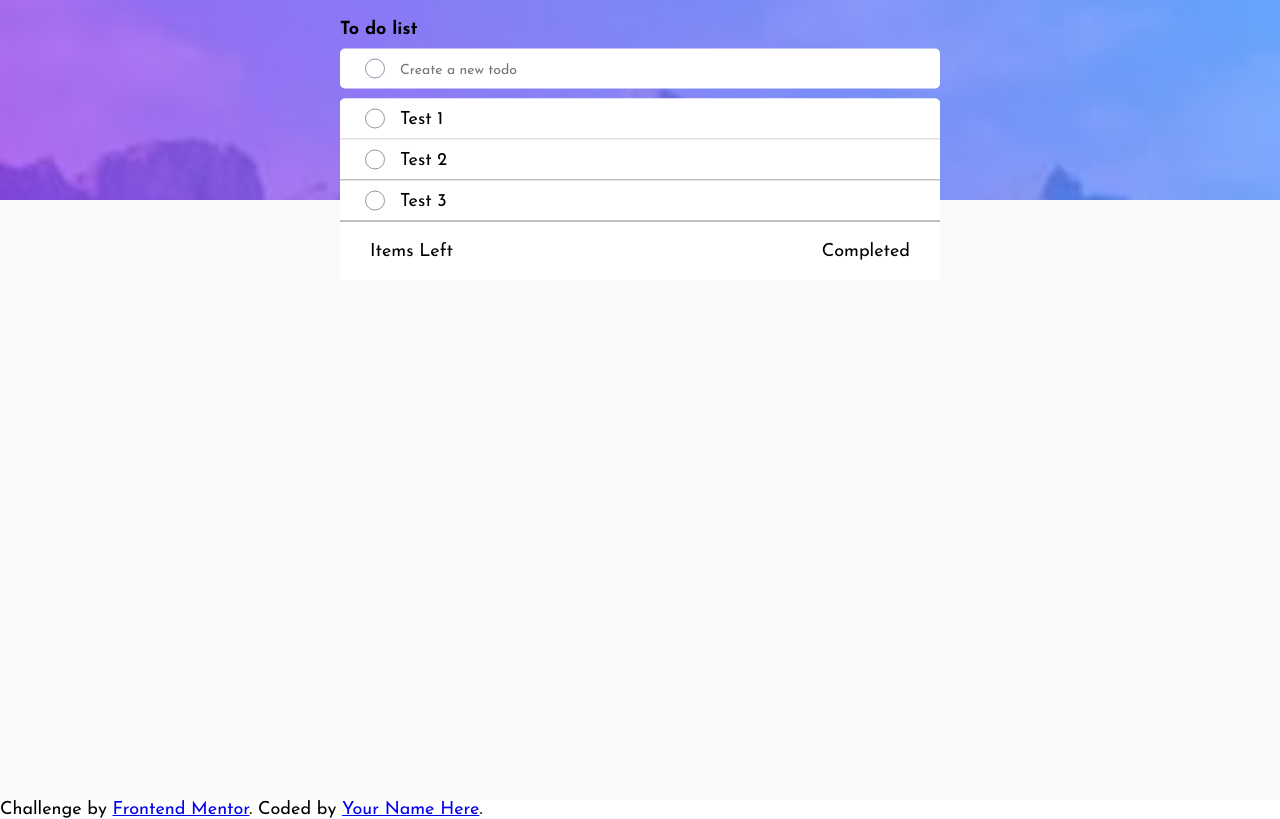
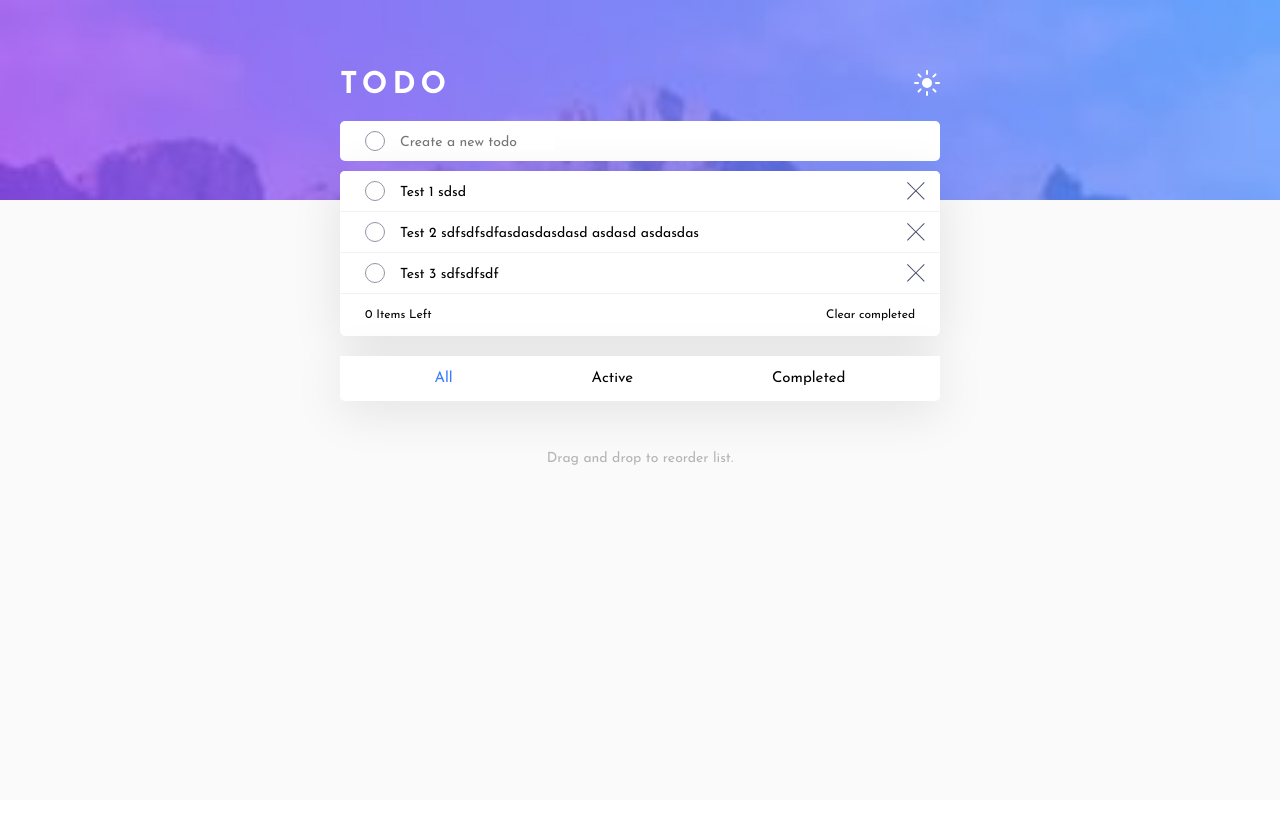
Before and after one commit to dsgnow/todoList, a plain HTML site: page index.html in a window 1280 px wide. Drawn offline with Linux system fonts and the light colour scheme.

Commit message:
new styles, add filters and features

```diff
--- a/index.html
+++ b/index.html
@@ -20,7 +20,12 @@
         <img class="background__img" src="images/bg-mobile-light.jpg" alt="hills">
       </section>
       <section class="main">
-        <h1>To do list</h1>
+        <div class="main__features">
+          <h1>todo</h1>
+          <span class="main__changeColor">
+          <img class="changeColor__img" src="images/icon-sun.svg" alt="check">
+        </span>
+        </div>
         <div class="main__addNewItem">
           <span class="circle main__circle">
             <img class="circle__img" src="images/check.svg" alt="check">
@@ -31,36 +36,48 @@
           <ul class="todoList__list">
             <li class="todoList__elem todoList__elem--active">
               <span class="circle todoList__circle todoList__circle--active">
-                <img class="todoList__img" src="images/check.svg" alt="check">
+                <img class="circle__img" src="images/check.svg" alt="check">
               </span>
-              Test 1
+              <p>Test 1 sdsd</p>
+              <span class="delete todoList__delete">
+                <img class="delete__removeItem" src="images/icon-cross.svg" alt="check">
+              </span>
             </li>
             <li class="todoList__elem">
               <span class="circle todoList__circle todoList__circle--active">
-                <img class="todoList__img" src="images/check.svg" alt="check">
+                <img class="circle__img" src="images/check.svg" alt="check">
               </span>
-              Test 2
+              <p>Test 2 sdfsdfsdfasdasdasdasd asdasd asdasdas</p>
+              <span class="delete todoList__delete">
+                <img class="delete__removeItem" src="images/icon-cross.svg" alt="check">
+              </span>
             </li>
             <li class="todoList__elem">
               <span class="circle todoList__circle todoList__circle--active">
-                <img class="todoList__img" src="images/check.svg" alt="check">
+                <img class="circle__img" src="images/check.svg" alt="check">
               </span>
-              Test 3
+              <p>Test 3 sdfsdfsdf</p>
+              <span class="delete todoList__delete">
+                <img class="delete__removeItem" src="images/icon-cross.svg" alt="check">
+              </span>
             </li>
           </ul>
           <div class="todoList__options">
-            <span class="todoList__itemsLeft">Items Left</span>
-            <span class="todoList__completed">Completed</span>
+            <p class="todoList__itemsLeft"><span class="todoList__itemsLeft--count">0</span> Items Left</p>
+            <p class="todoList__clearCompleted">Clear completed</p>
           </div>
         </div>
+        <div class="main__filter filter">
+          <p class="filter__all filter__all--active">All</p>
+          <p class="filter__active">Active</p>
+          <p class="filter__completed">Completed</p>
+        </div>
+        <p class="main__reorder">Drag and drop to reorder list.</p>
       </section>
     </div>
   </main>
   <footer>
-    <div class="attribution">
-      Challenge by <a href="https://www.frontendmentor.io?ref=challenge" target="_blank">Frontend Mentor</a>.
-      Coded by <a href="#">Your Name Here</a>.
-    </div>
+
   </footer>
 
 </body>
--- a/scss/main.scss
+++ b/scss/main.scss
@@ -33,15 +33,33 @@ html {
 
 .main {
     position: absolute;
-    top: 150px;
+    top: 70px;
     left: 50%;
-    transform: translate(-50%, -50%);
+    transform: translate(-50%, 0);
     margin: 0 auto;
     z-index: 1;
     width: 80%;
     min-width: 300px;
     max-width: 600px;
 
+    &__features {
+        display: flex;
+        flex-direction: row;
+        justify-content: space-between;
+        padding-bottom: 10px;
+
+        & h1 {
+            margin: 0;
+            padding: 0;
+            font-family: 'Josefin Sans', sans-serif;
+            font-weight: 700;
+            font-size: 30px;
+            color: white;
+            text-transform: uppercase;
+            letter-spacing: 5px;
+
+        }
+    }
 
     &__addNewItem {
         display: flex;
@@ -63,6 +81,13 @@ html {
         margin-top: 3px;
     }
 
+    &__reorder {
+        margin: 50px auto;
+        text-align: center;
+        font-size: 14px;
+        color: rgb(180, 180, 180);
+    }
+
 }
 
 
@@ -74,7 +99,9 @@ html {
     justify-content: center;
     align-content: center;
     width: 20px;
+    min-width: 20px;
     height: 20px;
+    min-height: 20px;
     margin: 0 15px 0 15px;
     border-radius: 20px;
     border: 1px solid $darkGrayish;
@@ -93,8 +120,17 @@ html {
         height: 10px;
         display: inline-block;
         margin: 0 auto;
-        line-height: 30px;
     }
+}
+
+.delete {
+    margin-left: auto;
+    margin-right: 5px;
+    display: flex;
+    flex-direction: row;
+    align-items: center;
+
+    &__removeItem {}
 }
 
 .todoList {
@@ -104,13 +140,12 @@ html {
     background-color: #fff;
     width: 100%;
     border-radius: 5px;
-
-
+    box-shadow: rgba(0, 0, 0, 0.1) 0px 10px 50px;
 
     &__list {
         display: flex;
-        flex-direction: column;
-        align-items: center;
+        flex-direction: row;
+        flex-wrap: wrap;
         min-width: 200px;
 
     }
@@ -119,12 +154,12 @@ html {
         display: flex;
         flex-direction: row;
         align-items: center;
-        justify-content: left;
         min-width: 200px;
         width: 100%;
         padding: 10px 10px;
-        border-bottom: 0.5px solid grey;
+        border-bottom: 0.5px solid rgb(241, 241, 241);
         background-color: #fff;
+        font-size: 14px;
     }
 
     &__elem:nth-child(1) {
@@ -132,22 +167,54 @@ html {
         border-top-right-radius: 5px;
     }
 
-    &__img {
-        height: 10px;
-        display: inline-block;
-        margin: 0 auto;
-        line-height: 30px;
+    &__elem p {
+        margin-top: 3px;
+        font-size: 14px;
     }
 
     &__options {
         min-width: 200px;
         width: 100%;
-        padding: 20px 30px;
+        padding: 15px 25px;
         border-bottom-left-radius: 5px;
         border-bottom-right-radius: 5px;
         display: flex;
         flex-direction: row;
         align-items: center;
         justify-content: space-between;
+        font-size: 10px;
+
+        & p,
+        & span {
+            font-size: 12px;
+        }
     }
 }
+
+.filter {
+    min-width: 200px;
+    width: 100%;
+    padding: 15px 25px;
+    margin-top: 20px;
+    border-bottom-left-radius: 5px;
+    border-bottom-right-radius: 5px;
+    display: flex;
+    flex-direction: row;
+    align-items: center;
+    justify-content: space-around;
+    font-size: 10px;
+    background-color: #fff;
+    box-shadow: rgba(0, 0, 0, 0.1) 0px 10px 50px;
+
+    & p {
+        font-size: 15px;
+    }
+
+    &__all--active,
+    &__active--active,
+    &__completed--active {
+        color: $mainColor;
+    }
+
+
+}
```
Also changed, not shown: css/reset.css, css/style.css, 1 other file.
